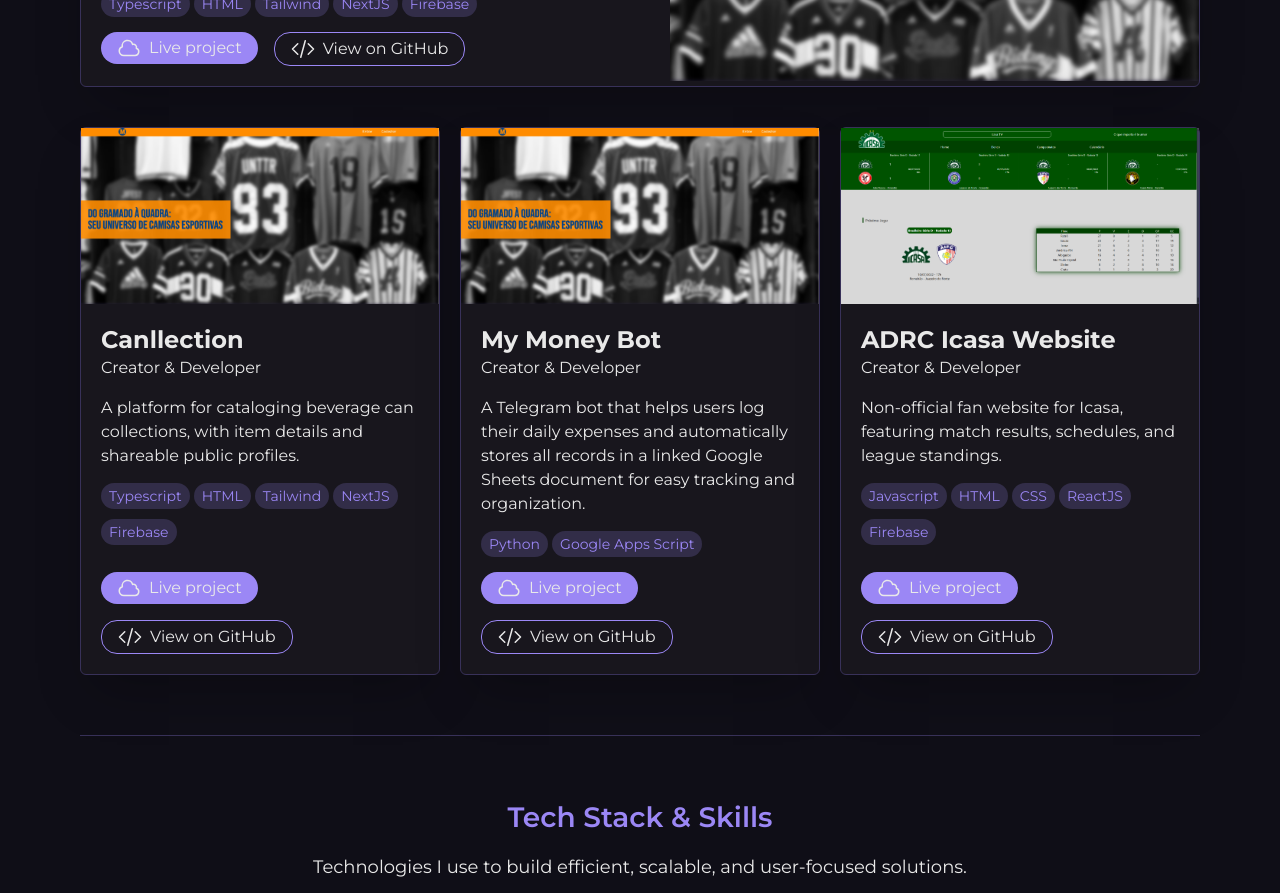
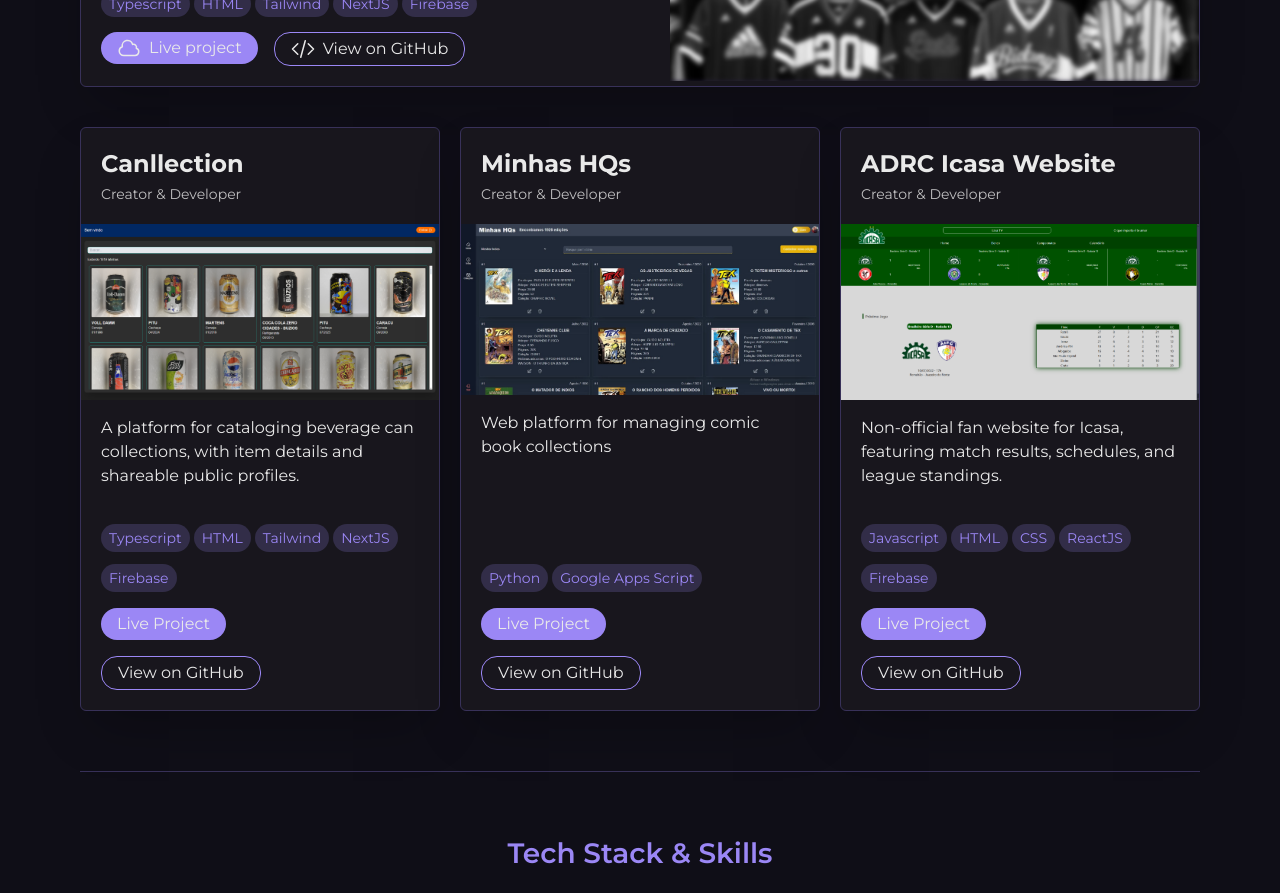
Before and after one commit to CMatchelo/CMarceloLL, a React (Vite) app: page / in a window 1280 px wide. Shown: the part 2400-3293 px from the top of the page. Built offline with nearby package versions, Linux system fonts and the light colour scheme.

Commit message:
Done: Release v1.0

```diff
--- a/src/Components/PersonalProjects.tsx
+++ b/src/Components/PersonalProjects.tsx
@@ -20,24 +20,24 @@ export const PersonalProjects = () => {
         stacks={["Typescript", "HTML", "Tailwind", "NextJS", "Firebase"]}
         imgs={["./mantoSagradoHome.png", "./mantoSagradoHome2.png", "./mantoSagradoHome3.png"]}
       />
-      <div className="flex flex-col sm:flex-row gap-5">
+      <div className="flex flex-col md:flex-row gap-5">
         <ProjectBoxSm
           title="Canllection"
           role="Creator & Developer"
-          link="new-canllection.vercel.app/"
+          link="https://new-canllection.vercel.app/"
           github="https://github.com/CMatchelo/new_canllection"
           description="A platform for cataloging beverage can collections, with item details and shareable public profiles."
           stacks={["Typescript", "HTML", "Tailwind", "NextJS", "Firebase"]}
-          imgs={["./mantoSagradoHome.png"]}
+          imgs={["./canllectionHome.png"]}
         />
         <ProjectBoxSm
-          title="My Money Bot"
+          title="Minhas HQs"
           role="Creator & Developer"
-          link="https://manto-sagrado.vercel.app"
-          github="https://github.com/CMatchelo/manto-sagrado"
-          description="A Telegram bot that helps users log their daily expenses and automatically stores all records in a linked Google Sheets document for easy tracking and organization."
+          link="https://minhas-tex.web.app/auth"
+          github="https://github.com/CMatchelo/minhas-tex"
+          description="Web platform for managing comic book collections"
           stacks={["Python", "Google Apps Script"]}
-          imgs={["./mantoSagradoHome.png"]}
+          imgs={["./minhasHq.png"]}
         />
         <ProjectBoxSm
           title="ADRC Icasa Website"
--- a/src/Components/ProjectBoxLg.tsx
+++ b/src/Components/ProjectBoxLg.tsx
@@ -20,19 +20,19 @@ export const ProjectBoxLg = ({
   link,
   github,
 }: ProjectBoxLgProps) => {
-
   const [emblaRef] = useEmblaCarousel();
 
   return (
     <div
-      className="flex flex-col-reverse sm:flex-row gap-0 sm:gap-5
+      className="flex flex-col-reverse h-full sm:flex-row gap-0 sm:gap-5
       bg-bg2 border border-detail3 rounded-md
       my-5 shadow-2xl"
     >
-      <div className="flex flex-col flex-1 m-5">
+      <div className="flex flex-col  flex-1 m-5">
         <span className="text-2xl font-bold">{title}</span>
         <span>{role}</span>
         <span className="mt-4">{description}</span>
+        <div className="mt-auto">
           <div className="flex flex-row flex-wrap gap-y-3 gap-x-1 mt-4">
             {stacks.map((stack, i) => (
               <div key={i}>
@@ -68,7 +68,7 @@ export const ProjectBoxLg = ({
             {github && (
               <a
                 target="_blank"
-              href={link}
+                href={github}
                 className="border border-detail1 self-start py-1 px-4 rounded-2xl hover:bg-bg3 transition cursor-pointer flex flex-row gap-2"
               >
                 <svg
@@ -90,6 +90,7 @@ export const ProjectBoxLg = ({
             )}
           </div>
         </div>
+      </div>
 
       <div className="overflow-hidden flex-1 self-center" ref={emblaRef}>
         <div className="flex flex-1">
--- a/src/Components/ProjectBoxSm.tsx
+++ b/src/Components/ProjectBoxSm.tsx
@@ -1,3 +1,4 @@
+import { useState } from "react";
 import { StackChip } from "./StackChip";
 
 interface ProjectBoxSmProps {
@@ -19,80 +20,69 @@ export const ProjectBoxSm = ({
   link,
   github,
 }: ProjectBoxSmProps) => {
+  const [expanded, setExpanded] = useState(false);
+
   return (
-    <div className="flex flex-col
-      bg-bg2 border border-detail3 rounded-md
-      my-5 shadow-2xl">
-        {/*Div Images*/}
+    <div className="flex flex-col bg-bg2 border border-detail3 rounded-md my-5 shadow-2xl overflow-hidden transition-all duration-500 flex-1">
+      <div className="p-5">
+        <span className="text-2xl font-bold">{title}</span>
+        <span className="block mt-1 text-sm opacity-80">{role}</span>
+      </div>
+
+      <div
+        className={`
+          transition-all duration-500 ease-in-out
+          overflow-hidden h-full flex flex-col
+          ${expanded ? "max-h-[2000px] opacity-100" : "max-h-0 opacity-0"}
+          md:max-h-none md:opacity-100
+        `}
+      >
         <div className="flex justify-center items-start">
           {imgs?.map((img, i) => (
-          <img key={i} src={img} />
+            <img key={i} src={img} className="max-h-48 object-contain" />
           ))}
         </div>
-      {/*Div Content*/}
-      <div className="flex flex-col flex-1 m-5">
-        <span className="text-2xl font-bold">{title}</span>
-        <span>{role}</span>
+
+        <div className="flex flex-col flex-1 m-5 mt-auto">
           <span className="mt-4">{description}</span>
+        </div>
+
+        <div id="thisDiv" className="flex flex-col flex-1 m-5 mt-auto">
           <div className="flex flex-row flex-wrap gap-y-3 gap-x-1 my-4">
             {stacks.map((stack, i) => (
-            <div key={i}>
-              <StackChip stackName={stack} />
-            </div>
+              <StackChip key={i} stackName={stack} />
             ))}
           </div>
-        <div className="flex flex-col gap-4 mt-auto">
+
+          <div className="flex flex-col gap-4">
             {link && (
               <a
                 target="_blank"
                 href={link}
                 className="bg-detail1 self-start py-1 px-4 rounded-2xl hover:bg-detail2 transition cursor-pointer flex flex-row gap-2"
               >
-              <svg
-                xmlns="http://www.w3.org/2000/svg"
-                fill="none"
-                viewBox="0 0 24 24"
-                strokeWidth={1.5}
-                stroke="currentColor"
-                className="size-6"
-              >
-                <path
-                  strokeLinecap="round"
-                  strokeLinejoin="round"
-                  d="M2.25 15a4.5 4.5 0 0 0 4.5 4.5H18a3.75 3.75 0 0 0 1.332-7.257 3 3 0 0 0-3.758-3.848 5.25 5.25 0 0 0-10.233 2.33A4.502 4.502 0 0 0 2.25 15Z"
-                />
-              </svg>
-              Live project
+                Live Project
               </a>
             )}
 
             {github && (
               <a
                 target="_blank"
-              href={link}
+                href={github}
                 className="border border-detail1 self-start py-1 px-4 rounded-2xl hover:bg-bg3 transition cursor-pointer flex flex-row gap-2"
               >
-              <svg
-                xmlns="http://www.w3.org/2000/svg"
-                fill="none"
-                viewBox="0 0 24 24"
-                strokeWidth={1.5}
-                stroke="currentColor"
-                className="size-6"
-              >
-                <path
-                  strokeLinecap="round"
-                  strokeLinejoin="round"
-                  d="M17.25 6.75 22.5 12l-5.25 5.25m-10.5 0L1.5 12l5.25-5.25m7.5-3-4.5 16.5"
-                />
-              </svg>
                 View on GitHub
               </a>
             )}
           </div>
         </div>
-
-
+      </div>
+      <button
+        onClick={() => setExpanded((p) => !p)}
+        className="w-full py-3 bg-bg3 hover:bg-bg4 text-center cursor-pointer transition z-10 md:hidden"
+      >
+        {expanded ? "Show Less" : "Show More"}
+      </button>
     </div>
   );
 };
```
Also changed, not shown: public/canllectionHome.png (added), public/minhasHq.png (added). Lines whose indentation alone changed are shown as unchanged.
